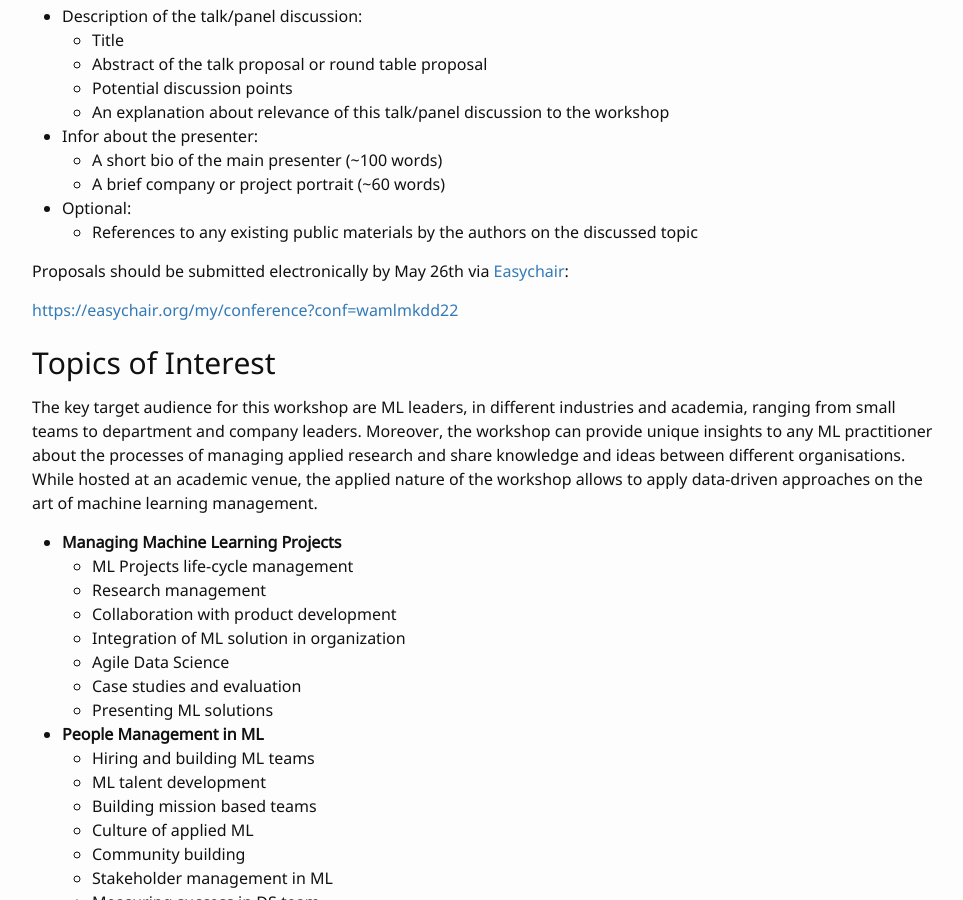
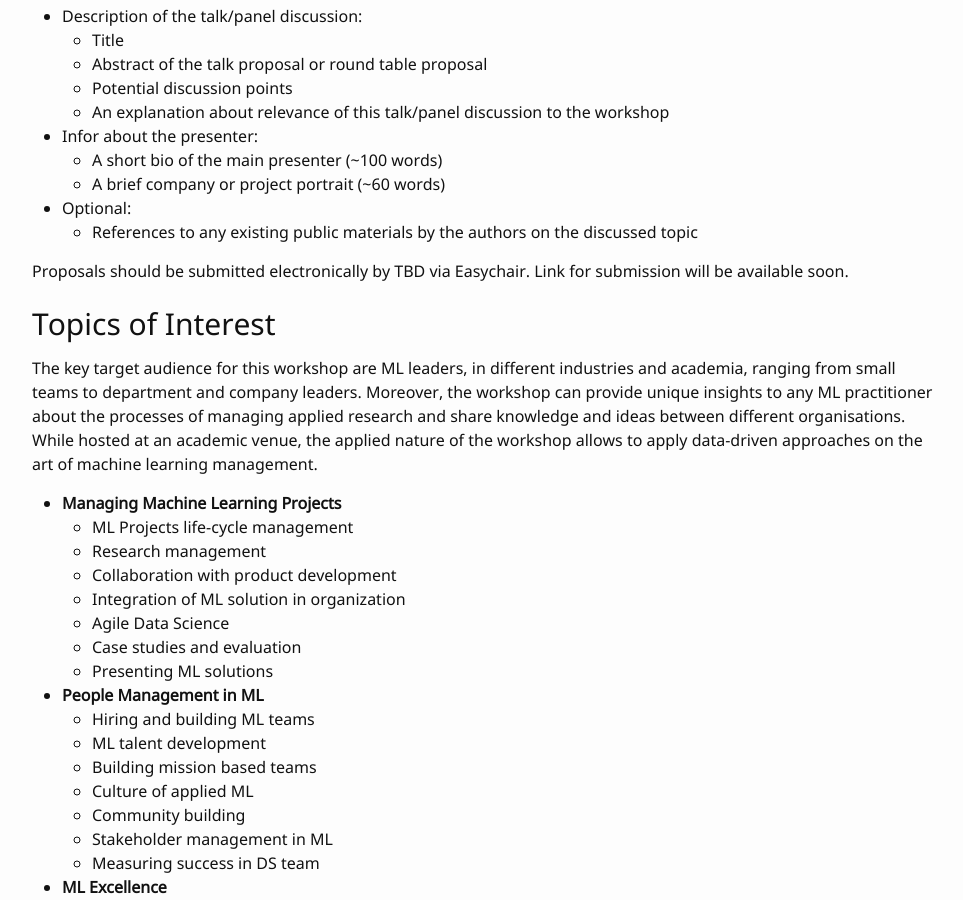
Before and after one commit to wamlm-kdd/wamlm, a Jekyll site: the page built from index.md, in a window 1280 px wide and 900 px high, scrolled down 1547 px. Shown: the whole window, without its empty margins (152-1115 px from the left). Built offline with Jekyll 4.4.1, drawn with Linux system fonts in a browser that asks for light colours; our own code applies the rules of GitHub Pages for plain Markdown files.

Commit message:
Remove easychair link.

```diff
--- a/index.md
+++ b/index.md
@@ -42,9 +42,7 @@ We solicit **talk proposals** for the plenary talks session. The proposals shoul
 - Optional:
   - References to any existing public materials by the authors on the discussed topic
 
-Proposals should be submitted electronically by May 26th via [Easychair](https://easychair.org/my/conference?conf=wamlmkdd22):
-
-[https://easychair.org/my/conference?conf=wamlmkdd22](https://easychair.org/my/conference?conf=wamlmkdd22)
+Proposals should be submitted electronically by TBD via Easychair. Link for submission will be available soon.
 
 
 
```
